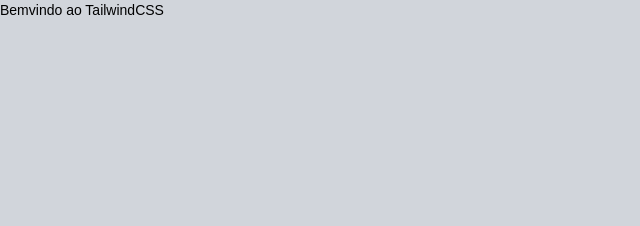
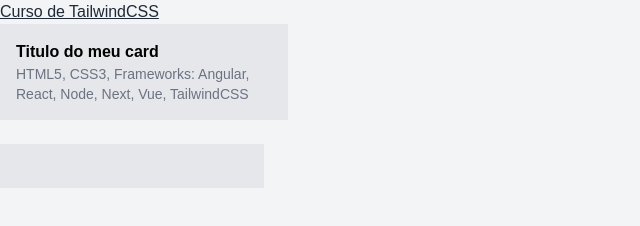
Before and after one commit to pedrojunior079/cursoTailwindCSS, a website: page estados.html in a window 1280 px wide. Shown: the whole page, without its empty margins (0-640 px from the left). Drawn offline with Linux system fonts and the light colour scheme.

Commit message:
estados, hover e outputcss atualizados

```diff
--- a/estados.html
+++ b/estados.html
@@ -6,13 +6,21 @@
     <title>Estados hover, focus, etc</title>
     <link rel="stylesheet" href="output.css">
 </head>
-<body class="bg-gray-300">
-    <h1 class="text-sm sm:text-base md:text-xl lg:text-2xl">
-        Bemvindo ao TailwindCSS
+<body class="bg-gray-100 m-6 h-screen">
+
+    <h1 class="text-gray-400 hover:text-gray-800 hover:underline">
+        Curso de TailwindCSS
     </h1>
 
-
-
+    <div class="group w-72 bg-gray-200 p-4">
+      <h4 class="font-bold group-hover:text-blue-300">Titulo do meu card</h4>
+      <p class="text-gray-500 group-hover:text-gray-800 text-sm">HTML5, CSS3, Frameworks: Angular, React, Node,
+      Next, Vue, TailwindCSS</p>
+    </div>
+    <br>
+    <input
+     type="text"
+     class="bg-gray-200 text-lg px-4 py-2 focus:text-red-300">
 
 </body>
 </html>
```
Also changed, not shown: output.css.
